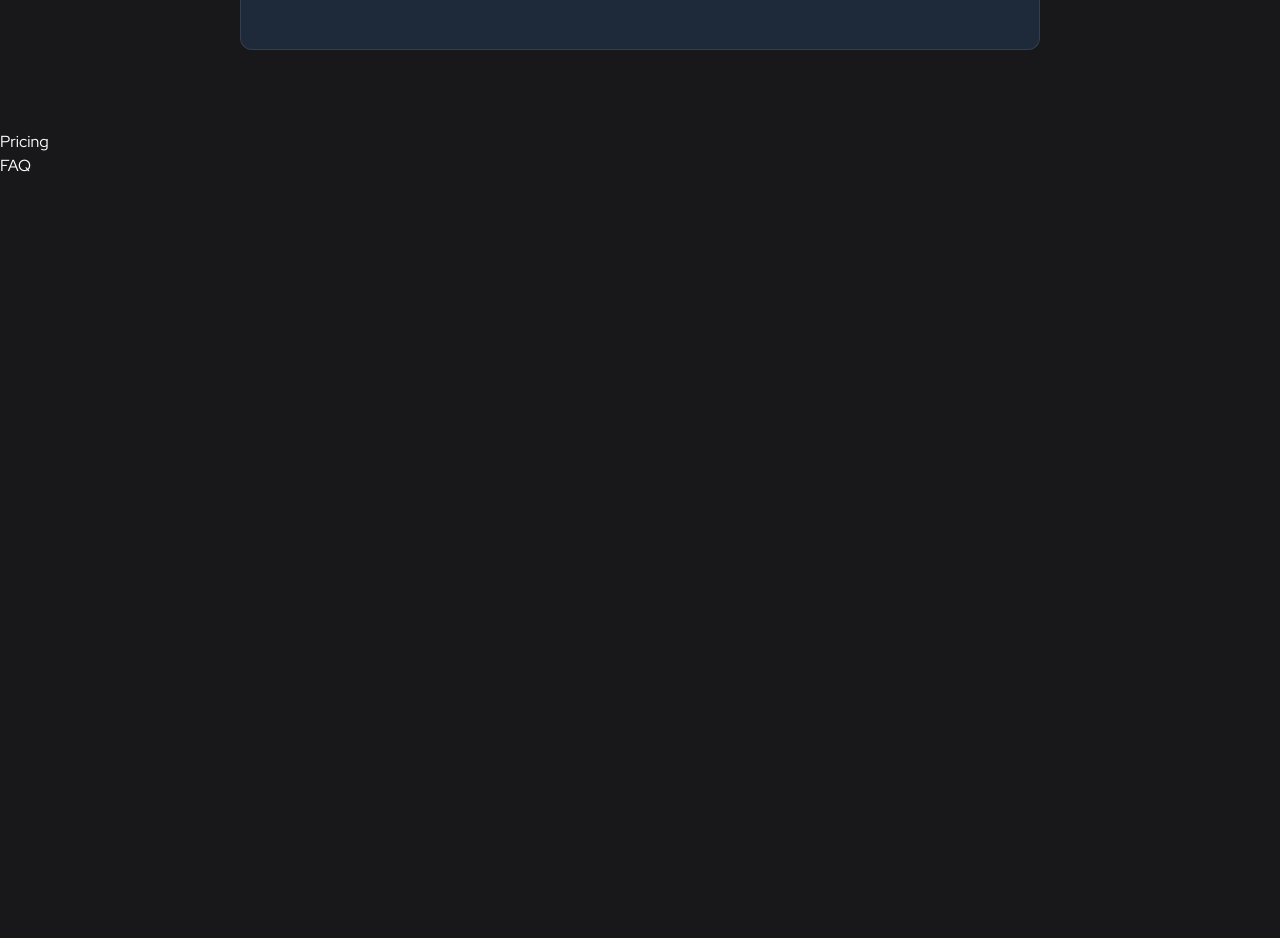
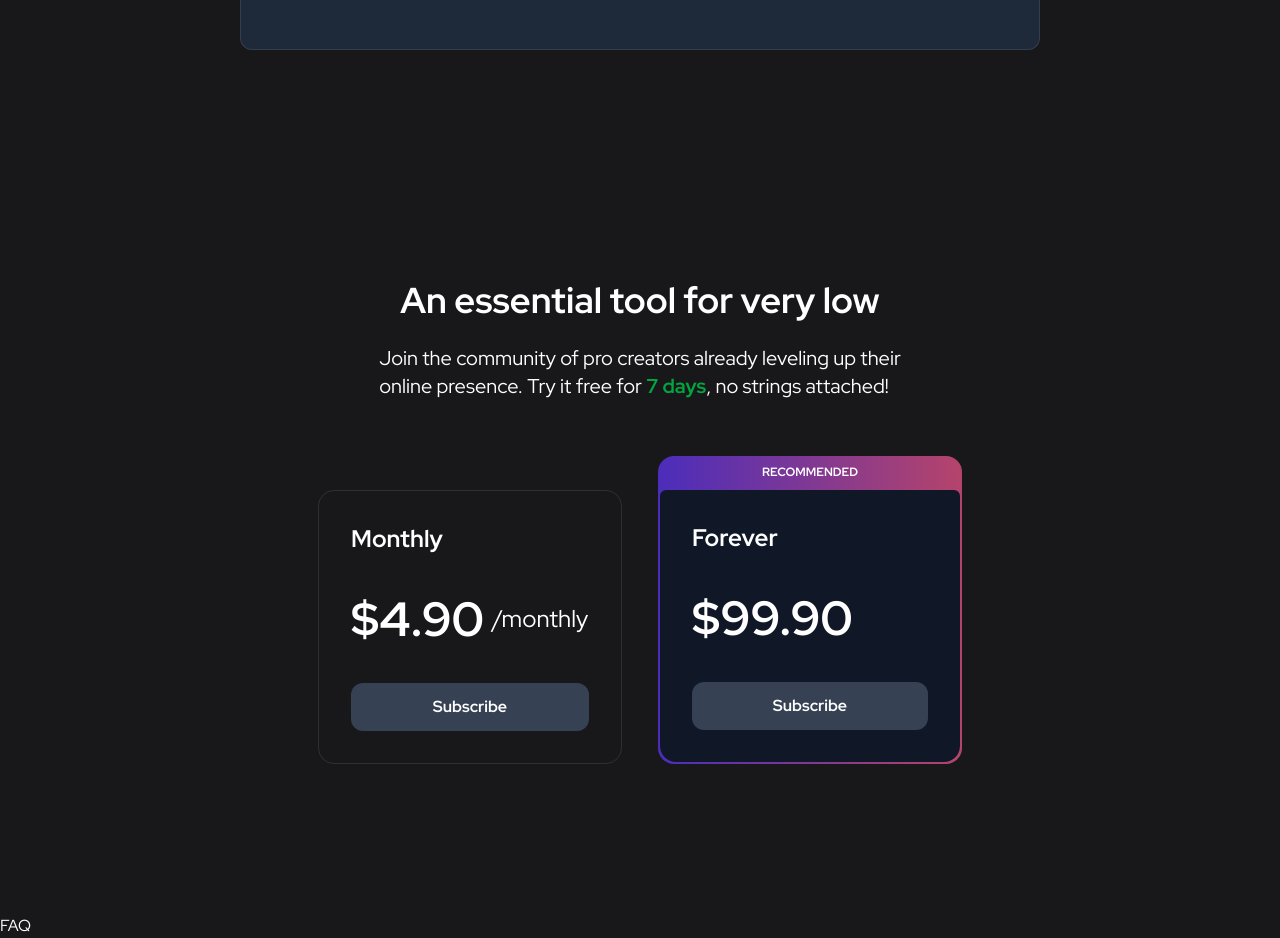
Before and after one commit to EricDosReis/micro-saas-web, a Next.js app: page / in a window 1280 px wide. Shown: the part 1280-2218 px from the top of the page. Before the commit the page ends 1458 px from the top, so only its background shows below. Built offline with nearby package versions, Linux system fonts and the light colour scheme.

Commit message:
feat: create Pricing component

```diff
--- a/src/components/Pricing/Pricing.tsx
+++ b/src/components/Pricing/Pricing.tsx
@@ -1,9 +1,60 @@
+import { Button } from "@/components/ui/Button";
+import { TRIAL_DAYS } from "@/constants";
+
 const Pricing = () => {
   return (
-    <section>
-      <h2>Pricing</h2>
+    <section className="my-[150px] flex flex-col items-center gap-14">
+      <div className="flex flex-col items-center gap-6">
+        <h3 className="text-4xl font-bold text-white">
+          An essential tool for very low
+        </h3>
+
+        <p className="text-xl">
+          Join the community of pro creators already leveling up their <br />{" "}
+          online presence. Try it free for{" "}
+          <strong className="text-green-600">{TRIAL_DAYS} days</strong>, no
+          strings attached!
+        </p>
+      </div>
+
+      <div className="flex items-end gap-9">
+        <div className="flex flex-col">
+          <div className="w-[304px] p-8 flex flex-col gap-7 rounded-2xl border border-white/10">
+            <div className="flex flex-col">
+              <span className="text-white font-bold text-2xl">Monthly</span>
+            </div>
+
+            <div className="flex items-center gap-2">
+              <span className="text-white font-bold text-[48px]">$4.90</span>
+              <span className="text-2xl">/monthly</span>
+            </div>
+
+            <Button variant="secondary">Subscribe</Button>
+          </div>
+        </div>
+
+        <div className="flex flex-col">
+          <div className="flex justify-center items-center rounded-t-2xl p-2 w-[304px] bg-[linear-gradient(90deg,#4B2DBB_0%,#B5446B_100%)]">
+            <span className="uppercase text-xs font-bold">Recommended</span>
+          </div>
+
+          <div className="p-[2px] bg-[linear-gradient(90deg,#4B2DBB_0%,#B5446B_100%)] rounded-b-2xl">
+            <div className="w-full bg-gray-900 p-8 flex flex-col gap-7 rounded-t-md rounded-b-2xl">
+              <div className="flex flex-col">
+                <span className="text-white font-bold text-2xl">Forever</span>
+              </div>
+
+              <div className="flex items-center gap-1">
+                <span className="text-white font-bold text-[48px]">$99.90</span>
+              </div>
+
+              <Button variant="secondary">Subscribe</Button>
+            </div>
+          </div>
+        </div>
+      </div>
     </section>
-  )
-}
+  );
+};
 
 export { Pricing };
--- /dev/null
+++ b/src/constants.ts
@@ -0,0 +1,3 @@
+const TRIAL_DAYS = 7;
+
+export { TRIAL_DAYS };
```
